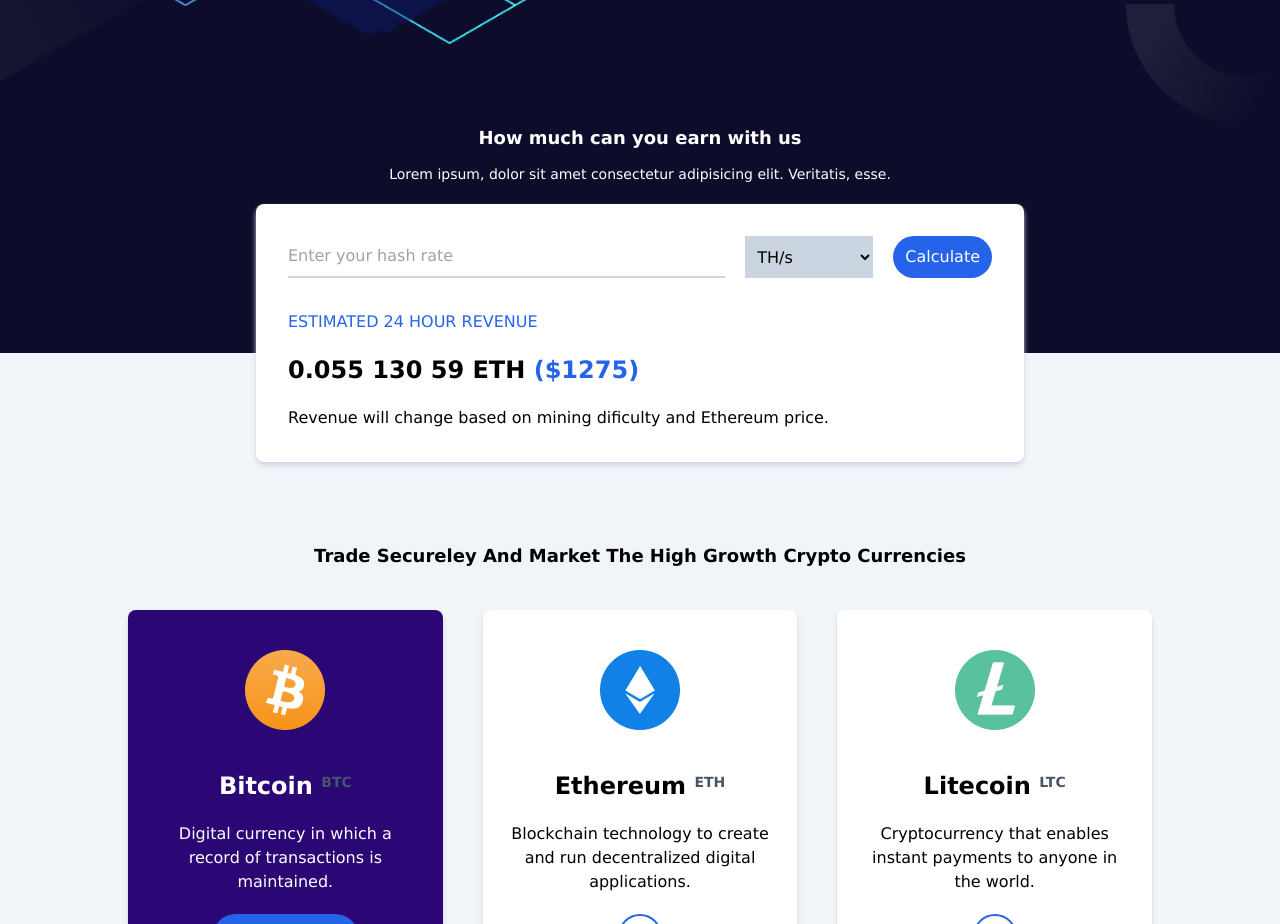
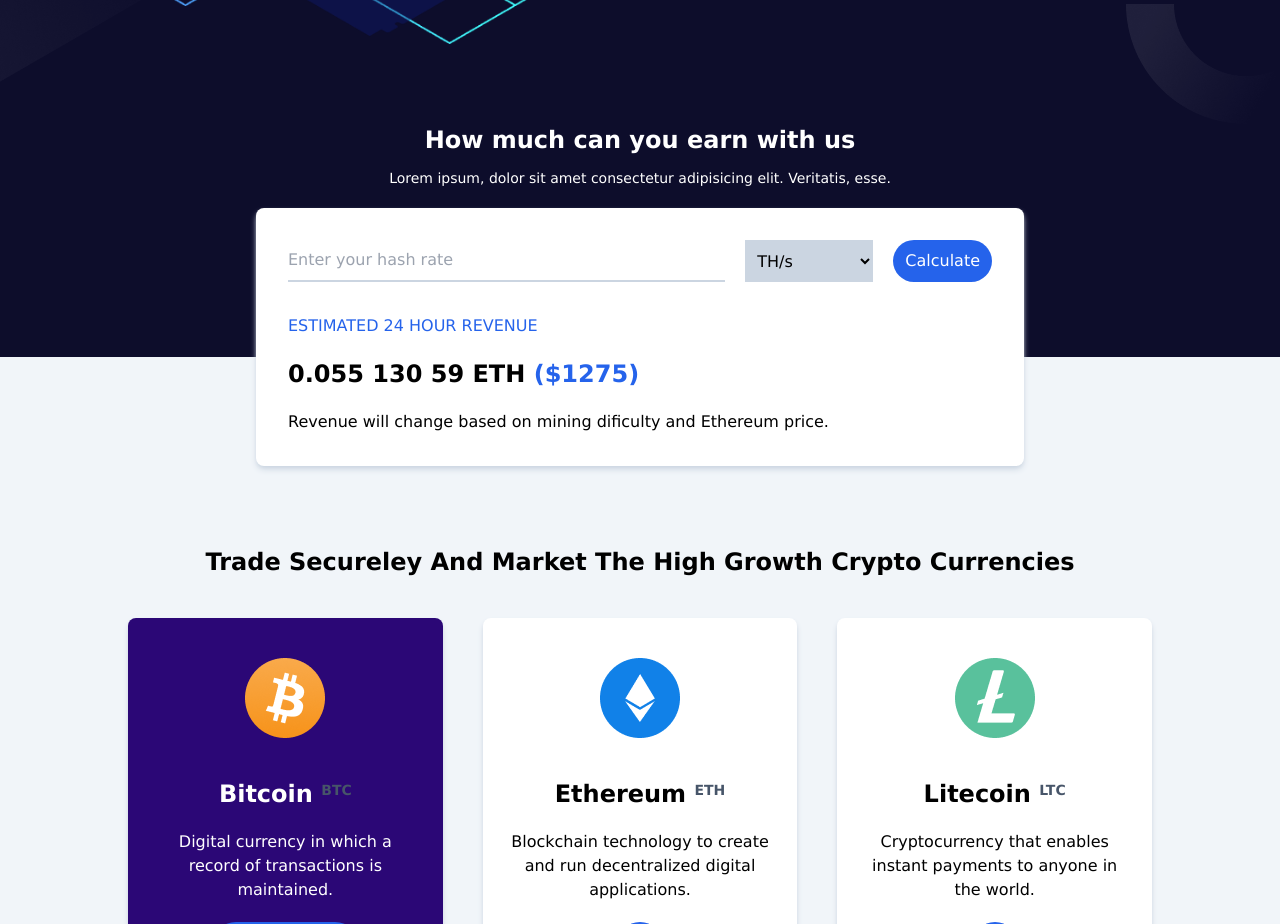
Before and after one commit to tsikatawill/crappo, a React (Create React App) app: page / in a window 1280 px wide. Shown: the part 1200-2124 px from the top of the page. Built offline with nearby package versions, Linux system fonts and the light colour scheme.

Commit message:
scale up section titles

```diff
--- a/src/components/CryptoCurrencySection.jsx
+++ b/src/components/CryptoCurrencySection.jsx
@@ -45,7 +45,7 @@ export default function CryptoCurrencySection() {
           variants={ScaleUpV}
           initial="initial"
           whileInView="animate"
-          className="capitalize text-center font-semibold text-lg"
+          className="capitalize text-center font-semibold text-2xl"
         >
           Trade secureley and market the high growth crypto currencies
         </motion.h2>
--- a/src/components/HashCalculatorSection.jsx
+++ b/src/components/HashCalculatorSection.jsx
@@ -11,7 +11,7 @@ export default function HashCalculatorSection() {
         whileInView="animate"
         className="section-head text-center mb-5 space-y-3"
       >
-        <h2 className="font-semibold text-lg">
+        <h2 className="font-semibold text-2xl">
           How much can you earn with us{' '}
         </h2>
         <p className="text-xs md:text-sm">
```
